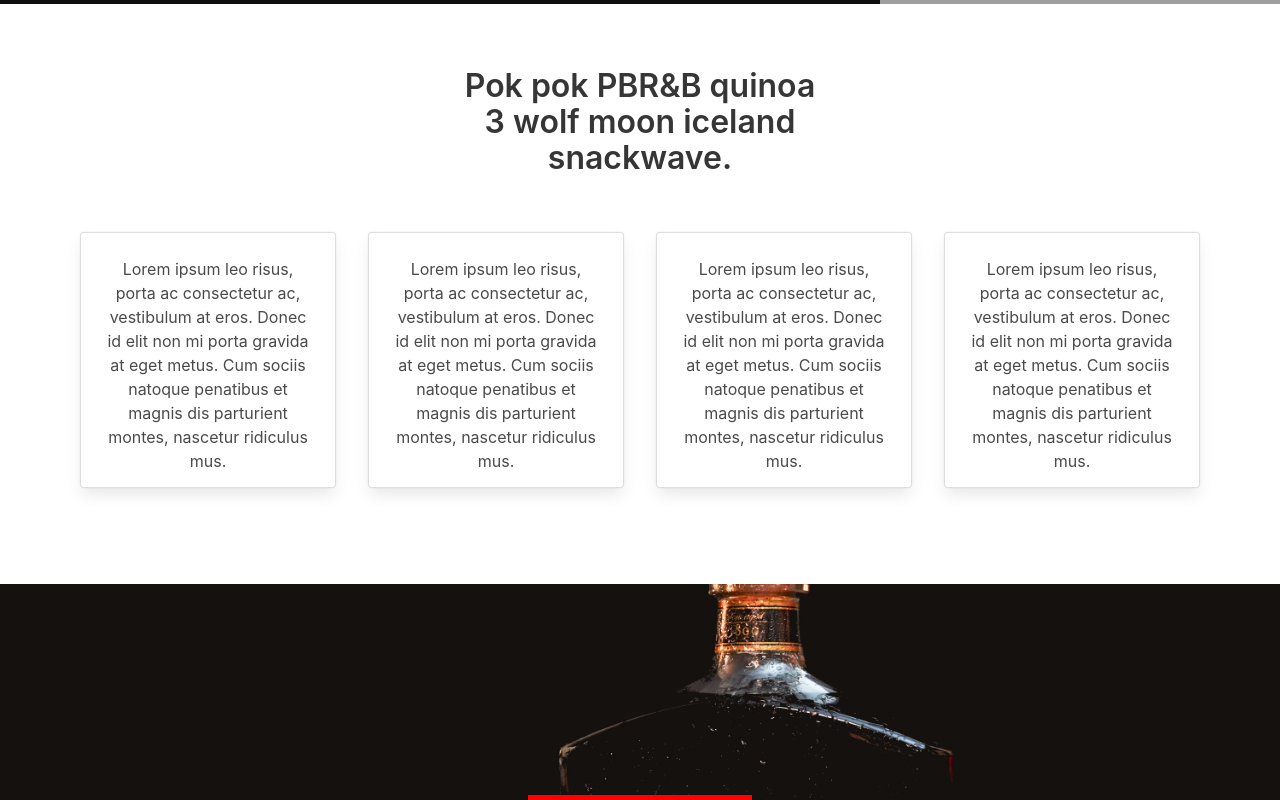
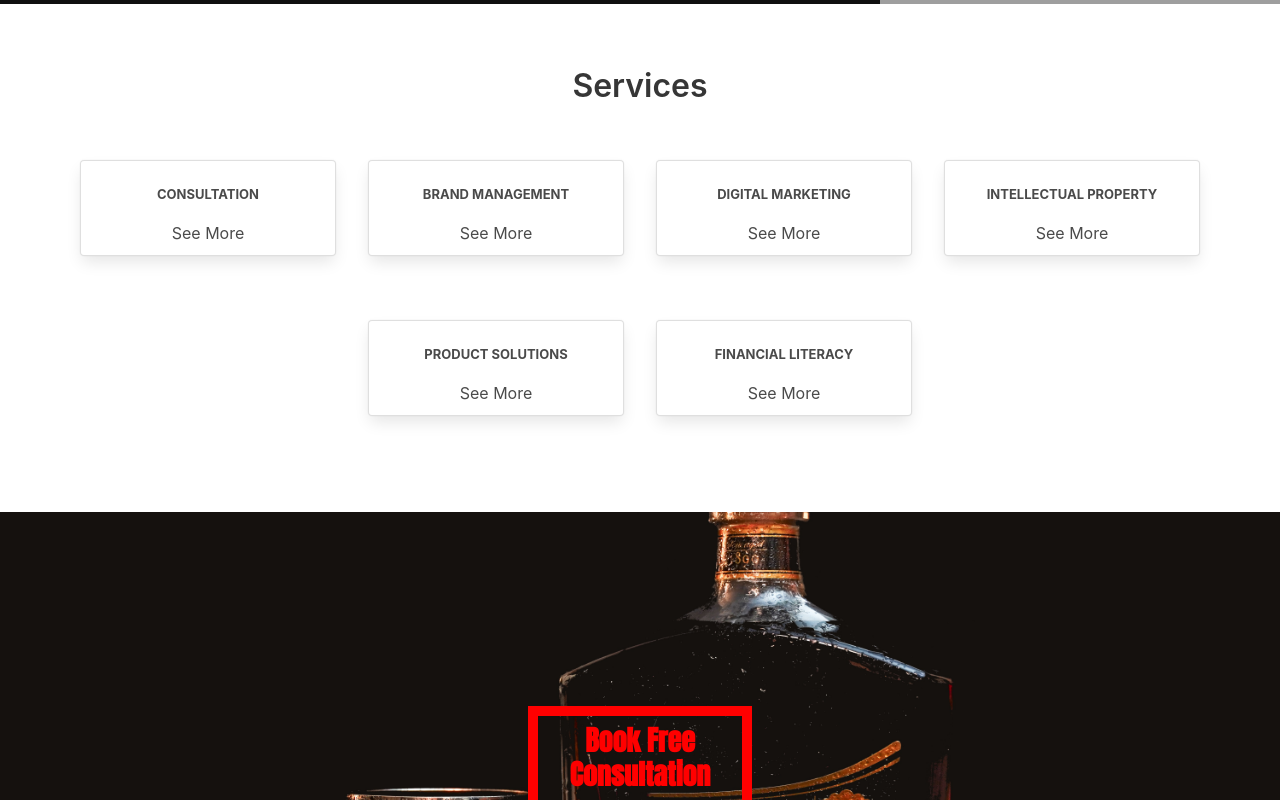
Before and after one commit to RDevCharles/agency_landing_page, a React (Create React App) app: page / in a window 1280 px wide. Shown: the part 1440-2240 px from the top of the page. Built offline with nearby package versions, Linux system fonts and the light colour scheme; grey boxes are pictures that could not be loaded.

Commit message:
couple of fixes

```diff
--- a/src/App.css
+++ b/src/App.css
@@ -13,10 +13,9 @@ h3 {
 .App {
   text-align: left;
 }
-
-
-
-
+#btnHover:hover{
+  background-color:white
+}
 .App-header {
   background-color: #3f3f3f;
   min-height: 100vh;
@@ -61,7 +60,6 @@ h3 {
   .phoneMinus{
 display: none;
   }
-
 
 
   .centerAdjust{
--- a/src/App.js
+++ b/src/App.js
@@ -1,21 +1,28 @@
 import './App.css';
 import "aos/dist/aos.css";
+import AOS from 'aos';
 import TopNav from './components/TopNav';
 import Header from './components/Header';
 import Services from './components/Services';
-import SmallDiv from './components/SmallDiv';
 import Footer from './components/Footer';
-import RollImg from './components/assets/images/roll.jpg';
 import BigButton from './components/BigButton';
 import PhoneHeader from './components/PhoneHeader';
+
+AOS.init();
 
 function App() {
   return (
     <div className="App">
       <TopNav />
 
-      <div style={{ display: 'flex', alignItems: 'center', justifyContent: 'center', }} className='image_roll'>
-      <BigButton/>
+      <div style={{ display: 'flex', alignItems: 'center', justifyContent: 'center', flexDirection:'column' }} className='image_roll'>
+
+        <h1 data-aos="fade-up"
+     data-aos-duration="3000" class='centerMargin' style={{ marginBottom: '4rem', color: 'white' }} class="title is-1">Before we get started... Would you hire yourself?</h1>
+        <div data-aos="fade-up"
+     data-aos-duration="3000" style={{ display:'flex', flexWrap: 'wrap', justifyContent: 'center', alignItems:'center'}}><BigButton title='I am the boss' /> <BigButton title="I'm not sure" /></div>
+
+
 
 </div>
       <div className='regHeader'>
@@ -25,9 +32,10 @@ function App() {
         <PhoneHeader/>
         </div>
       <Services />
+
       <div style={{ display: 'flex',alignItems:'center',justifyContent: 'center', }} className='image_roll2'>
 
-      <BigButton/>
+      <BigButton title='Book Free Consultation'/>
       </div>
 
       <Footer/>
--- a/src/components/BigButton.js
+++ b/src/components/BigButton.js
@@ -1,6 +1,9 @@
-const BigButton = () => {
+import React from 'react';
+const BigButton = (props) => {
+
+
     return (
-        <button style={{width:'14rem',padding:'.5rem',color:'red',backgroundColor:'transparent', border: '10px solid'}}><h3>Join Tone</h3></button>
+        <button style={{ width: '14rem', padding: '.5rem', backgroundColor: 'transparent', color: `red`, border: '10px solid', margin: '1rem' }}><h3>{ props.title}</h3></button>
     )
 }
 
--- a/src/components/Header.js
+++ b/src/components/Header.js
@@ -9,7 +9,8 @@ const Header = () => {
           <h1  class='centerMargin' style={{marginBottom:'4rem', color:'white'}}class="title is-1">Pok pok PBR&B quinoa 3 wolf moon iceland snackwave.</h1>
         <button style={{backgroundColor:'red', marginBottom:'4rem'}} class="button is-danger is-large">Join The Mailing List</button>
           </div>
-        <img className="phoneMinus" style={{width:'25rem'}} src={ HeroImg }/>
+        <img className="phoneMinus" style={{ width: '25rem' }} src={HeroImg} />
+
       </div>
 
       </>
--- /dev/null
+++ b/src/components/InfoCard.js
@@ -0,0 +1,28 @@
+
+const InfoCard = (props) => {
+    return (
+      <div
+
+        style={{ width: '20rem', height: '20rem', margin: '2rem 1rem', position: 'absolute', zIndex:1, display:'none' }} class="card">
+
+        <div style={{ display: 'flex', justifyContent: 'center', alignItems: 'center' }} class="card-content">
+
+
+          <div style={{ height: '14rem' }} >
+
+            <p style={{ fontSize: '13px', fontWeight: 'bold' }}>(styling artist / designing logo visual)
+Get in tune with your tone.  What makes your brand different from the other brands? What markets are you serving? What problems are you solving? These are the questions we need to ask in order for your brand or business to have an impact on the world. Work with The Tone Agency team members to turn your brand into a household name. #ToneUp
+
+Getting in tune with your tone.
+</p>
+
+
+      </div>
+        </div>
+
+
+          </div>
+)
+}
+
+export default InfoCard
--- a/src/components/ServiceCard.js
+++ b/src/components/ServiceCard.js
@@ -1,12 +1,22 @@
-const ServiceCard = () => {
+
+const ServiceCard = (props) => {
     return (
-        <div
-        style={{width:'16rem', height:'16rem', margin:'2rem 1rem'}} class="card">
-    <div  class="card-content">
-      <div style={{ height:'14rem'}} >
-        Lorem ipsum leo risus, porta ac consectetur ac, vestibulum at eros. Donec id elit non mi porta gravida at eget metus. Cum sociis natoque penatibus et magnis dis parturient montes, nascetur ridiculus mus.
+      <div
+
+        style={{ width: '16rem', height: '6rem', margin: '2rem 1rem' }} class="card">
+
+        <div style={{ display: 'flex', justifyContent: 'center', alignItems: 'center' }} class="card-content">
+
+
+          <div style={{ height: '14rem' }} >
+
+            <p style={{ fontSize: '13px', fontWeight: 'bold' }}>{props.p}</p>
+            <a>See More</a>
+
       </div>
-    </div>
+        </div>
+
+
           </div>
 )
 }
--- a/src/components/Services.js
+++ b/src/components/Services.js
@@ -1,27 +1,55 @@
-import AOS from 'aos';
-import 'aos/dist/aos.css'; // You can also use <link> for styles
-import ServiceCard from './ServiceCard';
+import AOS from "aos";
+import "aos/dist/aos.css";
+import ServiceCard from "./ServiceCard";
+import InfoCard from "./InfoCard";
 // ..
 AOS.init();
 
 const Services = () => {
+  return (
+    <div
+      data-aos="fade-up"
+      data-aos-anchor-placement="top-center"
+      data-aos-duration="1000"
+      style={{
+        display: "flex",
+        flexDirection: "column",
+        alignItems: "center",
+        textAlign: "center",
+      }}
+    >
+      <h4 style={{ marginTop: "4rem", width: "22rem" }} class="title is-3">
+        Services
+      </h4>
+      <div
+        style={{
+          display: "flex",
+          flexDirection: "row",
+          flexWrap: "wrap",
+          justifyContent: "center",
+          marginBottom: "4rem",
+        }}
+      >
 
-    return(      <div data-aos="fade-up"
-      data-aos-anchor-placement="top-center"
-      data-aos-duration="1000"  style={{ display: 'flex', flexDirection: 'column',  alignItems: 'center', textAlign: 'center' }}>
-    <h4 style={{marginTop:'4rem', width:'22rem'}}class="title is-3">Pok pok PBR&B quinoa 3 wolf moon iceland snackwave.</h4>
-    <div style={{display:'flex', flexDirection: 'row', flexWrap:'wrap', justifyContent: 'center',marginBottom:'4rem'}}>
+<InfoCard/>
+        {/** Testimonials */}
+        <ServiceCard p=" CONSULTATION "  />
+        <ServiceCard
+          p="BRAND MANAGEMENT"/>
+        <ServiceCard p='DIGITAL MARKETING
+' />
+        <ServiceCard p='INTELLECTUAL PROPERTY
+'/>
 
-      {/** Testimonials */}
-        <ServiceCard />
-        <ServiceCard />
-        <ServiceCard />
-        <ServiceCard/>
+        <ServiceCard p='PRODUCT SOLUTIONS
+'/>
 
-
+        <ServiceCard p='FINANCIAL LITERACY
+'/>
 
       </div>
-    </div>)
-}
+    </div>
+  );
+};
 
 export default Services;
--- a/src/components/SmallDiv.js
+++ /dev/null
@@ -1,36 +0,0 @@
-const SmallDiv = () => {
-    return (
-        <div style={{display:'flex',backgroundColor:'#ff2d2d', height:'300px', width:'100vw', justifyContent:'center', alignItems: 'center', flexDirection:'column'}}>
-        <h1 style={{ margin: '0rem', color: 'white' }} class="title is-3">Services</h1>
-        <div style={{color: 'white', display: 'flex', flexDirection: 'row', justifyContent:'center', alignItems:'base-line', textAlign:'center'}}>
-          <ul>
-            <h4 style={{ marginTop: '4rem', width: '22rem', color: 'white' }} class="title is-5">iceland snackwave.</h4>
-            <li>Some service offered</li>
-            <li>Some service </li>
-            <li>Some service offered</li>
-            <li>Some service </li>
-            <li>Some service offered</li>
-            <li>Some service </li>
-          </ul>
-          <ul>
-            <h4 style={{ marginTop: '4rem', width: '22rem', color: 'white' }} class="title is-5">iceland snackwave.</h4>
-            <li>Some service offered</li>
-
-            <li>Some service </li>
-          </ul>
-          <ul>
-            <h4 style={{ marginTop: '4rem', width: '22rem', color: 'white' }} class="title is-5">iceland snackwave.</h4>
-            <li>Some service offered</li>
-            <li>Some service </li>
-            <li>Some service offered</li>
-            <li>Some service </li>
-          </ul>
-
-
-        </div>
-
-      </div>
-)
-}
-
-export default SmallDiv;
```
Also changed, not shown: src/components/icons/money.png (added), todo.txt (added).
